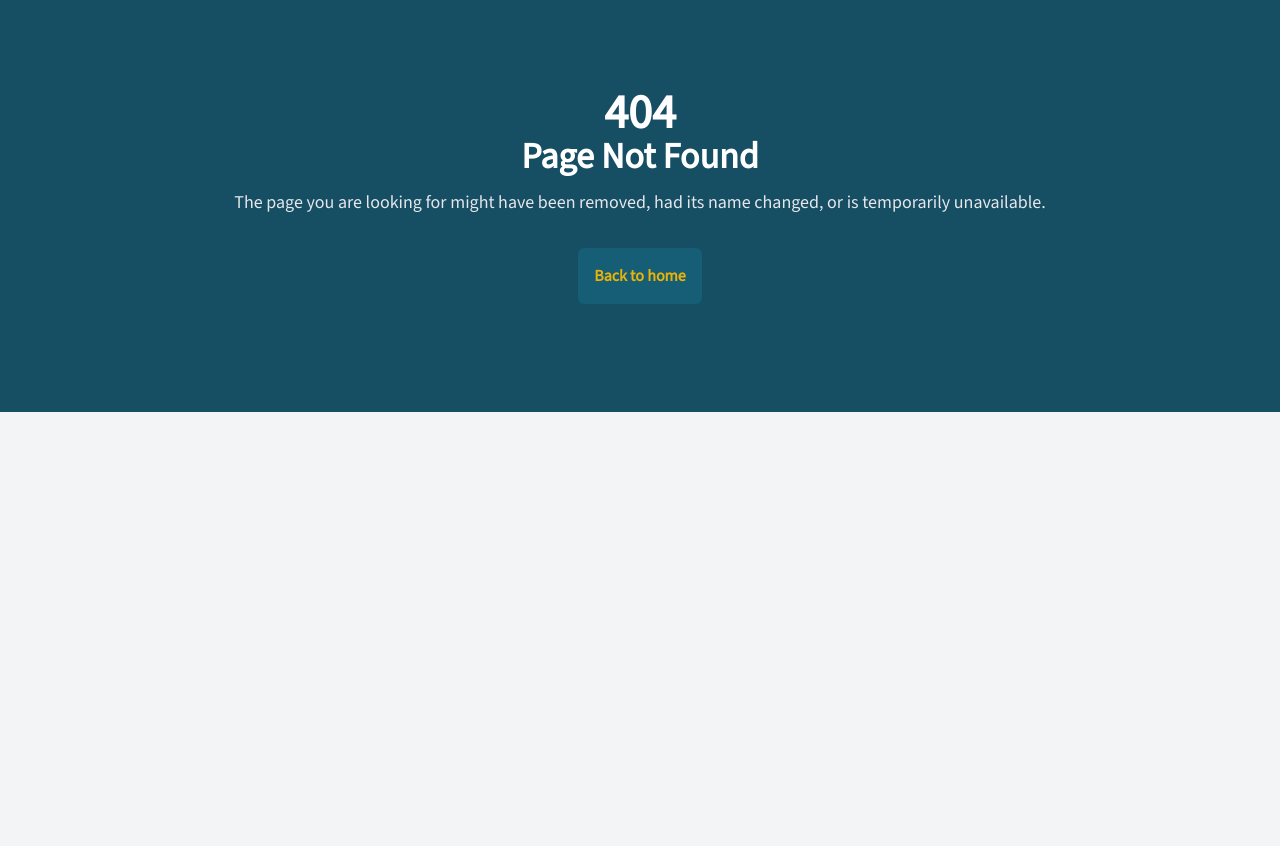
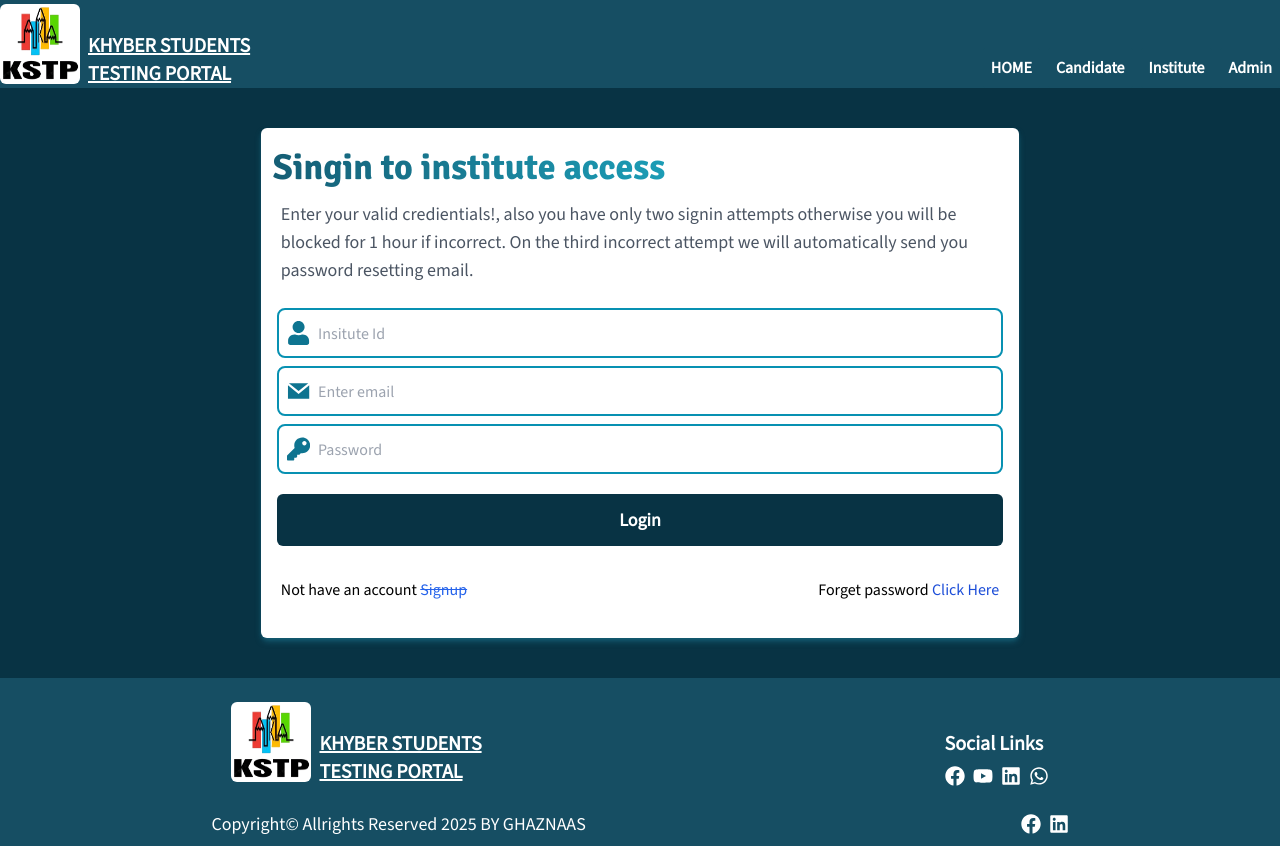
Before and after one commit to mhgkhan/kstp, a Next.js app: page /institutelogin in a window 1280 px wide. Before the commit this address had no page. Before the commit the page ends 800 px from the top, so only its background shows below. Built offline with nearby package versions, Linux system fonts and the light colour scheme.

Commit message:
Add institute login page and refactor login components for improved structure and usability

```diff
--- /dev/null
+++ b/src/app/institutelogin/page.js
@@ -0,0 +1,44 @@
+import Footer from '@/components/Footer'
+import Header from '@/components/Header'
+import Input from '@/components/ui/forms/Input'
+import SubmitButton from '@/components/ui/forms/SubmitButton'
+import SectionHeading from '@/components/ui/SectionHeading'
+import Link from 'next/link'
+import React from 'react'
+import { FaKey, FaUser } from 'react-icons/fa'
+import { GrMail } from 'react-icons/gr'
+
+
+const page = () => {
+    return (
+        <>
+            <main className='min-h-screen'>
+                <Header />
+                <article>
+                    <section className="w-full bg-cyan-950">
+                        <div className="container mx-auto">
+                            <div className="instituteLoginarea w-full px-2 py-10">
+                                <div className="md:w-[60%] w-full mx-auto bg-white shadow-md py-5 px-3 shadow-cyan-800 rounded-md">
+                                    <SectionHeading heading={'Singin to institute access'} paragraph={'Enter your valid credientials!, also you have only two signin  attempts otherwise you will be blocked for 1 hour if incorrect. On the third incorrect attempt we will automatically send you password resetting email.'} />
+                                    <form className="mt-3 w-full p-1">
+                                        <Input Icon={FaUser} type={'text'} name={'id'} placeholder={"Insitute Id"} required={true} />
+                                        <Input Icon={GrMail} type={'email'} name={'email'} placeholder={'Enter email'} required={true} />
+                                        <Input Icon={FaKey} type={'password'} name={'password'} placeholder={'Password'} required={true} />
+                                        <SubmitButton loading={false} loadingText={"Logging..."} text={'Login'} key={`1.2`} />
+                                    </form>
+                                    <div className="my-2 p-2 flex items-center justify-between flex-wrap">
+                                        <p>Not have an account <a className='text-blue-600 line-through'>Signup</a></p>
+                                        <p>Forget password <Link className='text-blue-700' href={"/"}>Click Here</Link></p>
+                                    </div>
+                                </div>
+                            </div>
+                        </div>
+                    </section>
+                </article>
+                <Footer />
+            </main>
+        </>
+    )
+}
+
+export default page
--- a/src/app/layout.js
+++ b/src/app/layout.js
@@ -1,8 +1,5 @@
 import { Source_Sans_3, Signika } from "next/font/google";
 import "./globals.css";
-import Header from "@/components/Header";
-import Footer from "@/components/Footer";
-
 
 export const sourceSans3 = Source_Sans_3({
   subsets: ["latin"],
--- a/src/app/login/page.js
+++ b/src/app/login/page.js
@@ -1,5 +1,7 @@
 import Footer from "@/components/Footer";
 import Header from "@/components/Header";
+import Input from "@/components/ui/forms/Input";
+import SubmitButton from "@/components/ui/forms/SubmitButton";
 import SectionHeading from "@/components/ui/SectionHeading";
 import Link from "next/link";
 import { FaKey, FaUser } from "react-icons/fa";
@@ -7,8 +9,8 @@ import { FaKey, FaUser } from "react-icons/fa";
 export default function Login() {
   return (
     <>
+      <main className="min-h-screen">
         <Header />
-      <main className="min-h-screen">
         <article>
 
           <section className="login-section w-full py-5">
@@ -18,19 +20,9 @@ export default function Login() {
                 <div className="login-form">
 
                   <form className="my-1">
-
-                        <div className="input h-[50px] hover:border-4 hover:border-cyan-950 flex items-center justify-between rounded-lg px-2 bg-white border-2 border-cyan-600 border my-2 ">
-                          <FaUser className="text-cyan-700  text-2xl" />
-                          <input type="text" name="cnic" required className="input-input h-full py-2 border-none bg-none rounded-md outline-none w-full px-2"  placeholder="User CNIC/Form-B"/>
-                        </div>
-
-
-                        <div className="input h-[50px] hover:border-4 hover:border-cyan-950 flex items-center justify-between rounded-lg px-2 bg-white border-2 border-cyan-600 border my-2 ">
-                          <FaKey className="text-cyan-700  text-2xl" />
-                          <input type="password" name="password" required className="input-input h-full py-2 border-none bg-none rounded-md outline-none w-full px-2"  placeholder="Enter password"/>
-                        </div>
-
-                        <button className="p-3 text-lg text-white font-bold bg-cyan-950 w-full my-3 rounded-md hover:bg-cyan-700">Login</button>
+                    <Input Icon={FaUser} type={'text'} name={'cnic'} required={true} placeholder={'Enter CNIC/Form-B'} />
+                    <Input Icon={FaKey} type={'password'} name={'password'} required={true} placeholder={'Password'} />
+                    <SubmitButton loading={false} loadingText={'Logging..'} text={"Login"} key={1} />
                   </form>
 
                   <div className="my-3 w-full flex items-center justify-between flex-wrap-reverse gap-1">
@@ -39,13 +31,13 @@ export default function Login() {
                   </div>
 
                   <div className="or flex items-center justify-center gap-2 w-full">
-                        <hr className="h-[2px] rounded-full bg-gray-400 w-full"/>
+                    <hr className="h-[2px] rounded-full bg-gray-400 w-full" />
                     OR
-                        <hr className="h-[2px] rounded-full bg-gray-400 w-full"/>
+                    <hr className="h-[2px] rounded-full bg-gray-400 w-full" />
                   </div>
 
                   <Link href={'/'} className="p-3 block text-center text-lg text-white font-bold bg-cyan-950 w-full my-2 rounded-md hover:bg-cyan-700">Institute Login </Link>
-                      <Link href={'/'} className="p-3 block text-center text-lg text-white font-bold bg-cyan-950 w-full my-2 rounded-md hover:bg-cyan-700">Admin Login </Link>
+                  {/* <Link href={'/'} className="p-3 block text-center text-lg text-white font-bold bg-cyan-950 w-full my-2 rounded-md hover:bg-cyan-700">Admin Login </Link> */}
 
 
                 </div>
@@ -54,8 +46,8 @@ export default function Login() {
           </section>
 
         </article>
+        <Footer />
       </main>
-      <Footer />
     </>
   );
 }
--- /dev/null
+++ b/src/components/ui/forms/Input.jsx
@@ -0,0 +1,10 @@
+const Input = ({ Icon, type, name, required, placeholder, value, onchange, disable }) => {
+    return (
+        <div className="input h-[50px] hover:border-4 hover:border-cyan-950 flex items-center justify-between rounded-lg px-2 bg-white border-2 border-cyan-600 border my-2 ">
+            <Icon className="text-cyan-700  text-2xl" />
+            <input type={type} name={name} required={required} className="input-input h-full py-2 border-none bg-none rounded-md outline-none w-full px-2" placeholder={placeholder} />
+        </div>
+    )
+}
+
+export default Input
--- /dev/null
+++ b/src/components/ui/forms/SubmitButton.jsx
@@ -0,0 +1,9 @@
+import React from 'react'
+
+const SubmitButton = ({text, loadingText, loading}) => {
+  return (
+    <button disabled={loading} className="p-3 text-lg text-white font-bold bg-cyan-950 w-full my-3 rounded-md hover:bg-cyan-700">{loading?loadingText:text}</button>
+  )
+}
+
+export default SubmitButton
--- a/src/middleware.js
+++ b/src/middleware.js
@@ -37,7 +37,7 @@ export async function middleware(request) {
             return NextResponse.next();
         }
         else {
-            return NextResponse.redirect(new URL("/login", request.url));
+            return NextResponse.redirect(new URL("/institutelogin", request.url));
         }
     }
 
```
Lines whose indentation alone changed are shown as unchanged.
